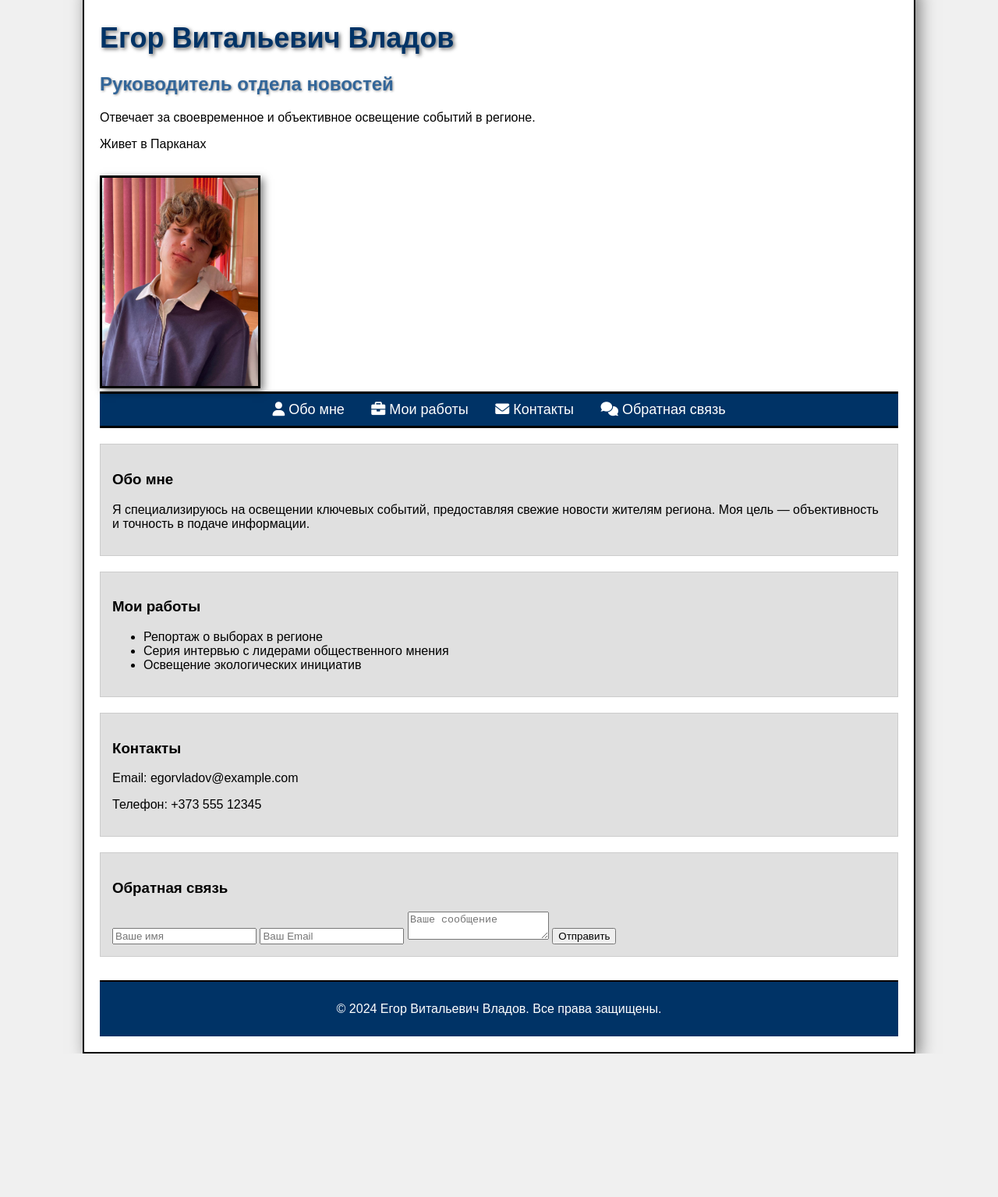
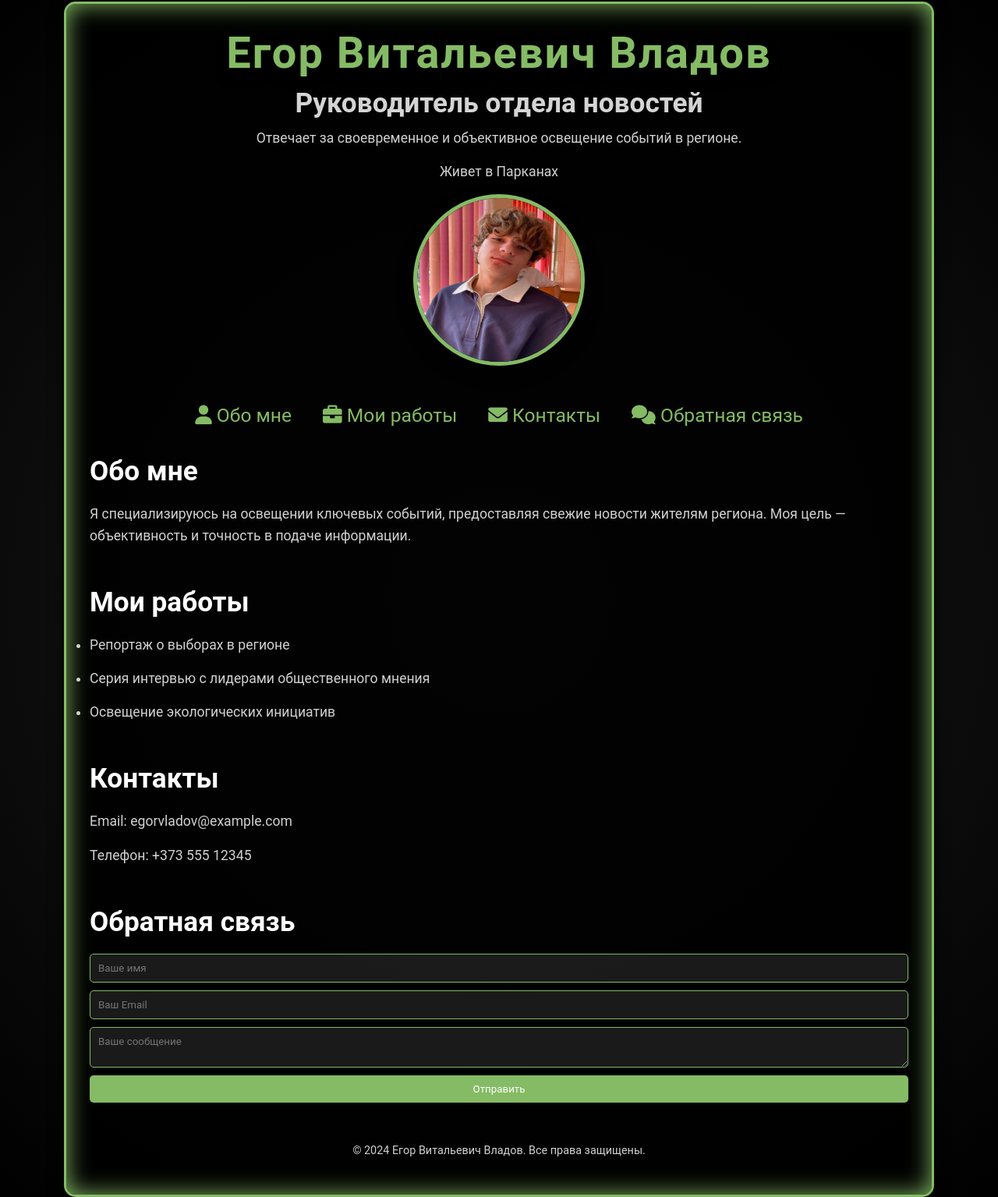
Before and after one commit to Vladpups/Egor_Vladov, a plain HTML site: page index.html in a window 1280 px wide. Shown: the part 18-1553 px from the top of the page at 78% size. Before the commit the page ends 1369 px from the top, so only its background shows below. Drawn offline with Linux system fonts and the light colour scheme.

Commit message:
style.css

```diff
--- a/style.css
+++ b/style.css
@@ -1,81 +1,185 @@
-body {
-    font-family: Arial, sans-serif;
-    background-color: #f0f0f0;
-    color: #000;
+/* Общие стили */
+* {
     margin: 0;
     padding: 0;
+    box-sizing: border-box;
+    font-family: 'Roboto', sans-serif;
 }
 
-.container {
-    width: 80%;
-    margin: 0 auto;
-    background-color: #ffffff;
-    border: 2px solid #000;
-    box-shadow: 5px 5px 20px rgba(0, 0, 0, 0.5);
+body {
+    background: radial-gradient(circle at center, #1e1e1e, #000000);
+    color: #e1e1e1;
+    display: flex;
+    justify-content: center;
+    align-items: center;
+    min-height: 100vh;
     padding: 20px;
 }
 
-header h1 {
-    font-size: 36px;
-    color: #003366;
-    text-shadow: 2px 2px 5px #666;
+/* Контейнер */
+.container {
+    width: 90%;
+    max-width: 1200px;
+    background: rgba(0, 0, 0, 0.9);
+    border-radius: 15px;
+    padding: 30px;
+    border: 3px solid #85bb65;
+    box-shadow: 0 10px 20px rgba(0, 0, 0, 0.7), 0 0 30px #85bb65 inset;
+    animation: fadeIn 1s ease-in;
 }
 
-header h2 {
-    font-size: 24px;
-    color: #336699;
-    text-shadow: 1px 1px 3px #999;
+/* Анимация */
+@keyframes fadeIn {
+    from { opacity: 0; transform: translateY(20px); }
+    to { opacity: 1; transform: translateY(0); }
+}
+
+/* Заголовки */
+header {
+    text-align: center;
+    margin-bottom: 40px;
+}
+
+h1 {
+    font-size: 3.5em;
+    color: #85bb65;
+    letter-spacing: 2px;
+    text-shadow: 0 8px 15px rgba(0, 0, 0, 0.8);
+}
+
+h2 {
+    font-size: 2.2em;
+    color: #d4d4d4;
+    margin: 10px 0;
 }
 
 .profile-pic {
-    width: 200px;
-    height: auto;
-    margin-top: 15px;
-    border: 3px solid #000;
-    box-shadow: 4px 4px 10px rgba(0, 0, 0, 0.5);
+    width: 220px;
+    height: 220px;
+    border-radius: 50%;
+    border: 5px solid #85bb65;
+    box-shadow: 0 10px 20px rgba(0, 0, 0, 0.5);
+    transition: transform 0.5s ease, box-shadow 0.5s ease;
 }
 
-nav {
-    background-color: #003366;
-    border-top: 3px solid #000;
-    border-bottom: 3px solid #000;
-    padding: 10px 0;
+.profile-pic:hover {
+    transform: scale(1.1);
+    box-shadow: 0 10px 30px rgba(133, 187, 101, 1);
 }
 
+/* Навигация */
 nav ul {
     list-style-type: none;
-    padding: 0;
-    margin: 0;
-    text-align: center;
+    display: flex;
+    justify-content: center;
+    margin-bottom: 30px;
+    flex-wrap: wrap;
 }
 
 nav ul li {
-    display: inline;
-    margin: 0 15px;
+    margin: 0 20px;
 }
 
 nav ul li a {
-    color: #fff;
     text-decoration: none;
-    font-size: 18px;
+    color: #85bb65;
+    font-size: 1.4em;
+    transition: color 0.3s, text-shadow 0.3s;
 }
 
 nav ul li a:hover {
-    text-decoration: underline;
+    color: #ffffff;
+    text-shadow: 0 0 15px #85bb65;
 }
 
+/* Разделы */
 section {
-    margin-top: 20px;
-    padding: 15px;
-    border: 1px solid #ccc;
-    background-color: #e0e0e0;
+    margin-bottom: 50px;
+    opacity: 0;
+    transform: translateY(20px);
+    animation: fadeInUp 1s ease forwards;
 }
 
+@keyframes fadeInUp {
+    to {
+        opacity: 1;
+        transform: translateY(0);
+    }
+}
+
+h3 {
+    font-size: 2.2em;
+    color: #ffffff;
+    margin-bottom: 20px;
+}
+
+p, ul li {
+    font-size: 1.1em;
+    line-height: 1.6;
+    color: #d1d1d1;
+    margin-bottom: 15px;
+}
+
+/* Обратная связь */
+form {
+    display: flex;
+    flex-direction: column;
+    margin-top: 20px;
+}
+
+form input, form textarea {
+    padding: 10px;
+    margin-bottom: 10px;
+    border: 1px solid #85bb65;
+    border-radius: 5px;
+    background: rgba(255, 255, 255, 0.1);
+    color: #ffffff;
+}
+
+form button {
+    padding: 10px;
+    border: none;
+    border-radius: 5px;
+    background: #85bb65;
+    color: #ffffff;
+    cursor: pointer;
+    transition: background 0.3s;
+}
+
+form button:hover {
+    background: #73a255;
+}
+
+/* Футер */
 footer {
+    text-align: center;
     margin-top: 30px;
-    text-align: center;
-    padding: 10px;
-    background-color: #003366;
-    color: #fff;
-    border-top: 2px solid #000;
+    color: #7a7a7a;
 }
+
+footer p {
+    font-size: 0.9em;
+}
+
+/* Адаптивность */
+@media (max-width: 768px) {
+    h1 {
+        font-size: 2.5em;
+    }
+    h2 {
+        font-size: 1.8em;
+    }
+    h3 {
+        font-size: 1.5em;
+    }
+    nav ul li {
+        margin: 0 10px;
+    }
+    .profile-pic {
+        width: 150px;
+        height: 150px;
+    }
+    p, ul li {
+        font-size: 0.9em;
+    }
+}
```
